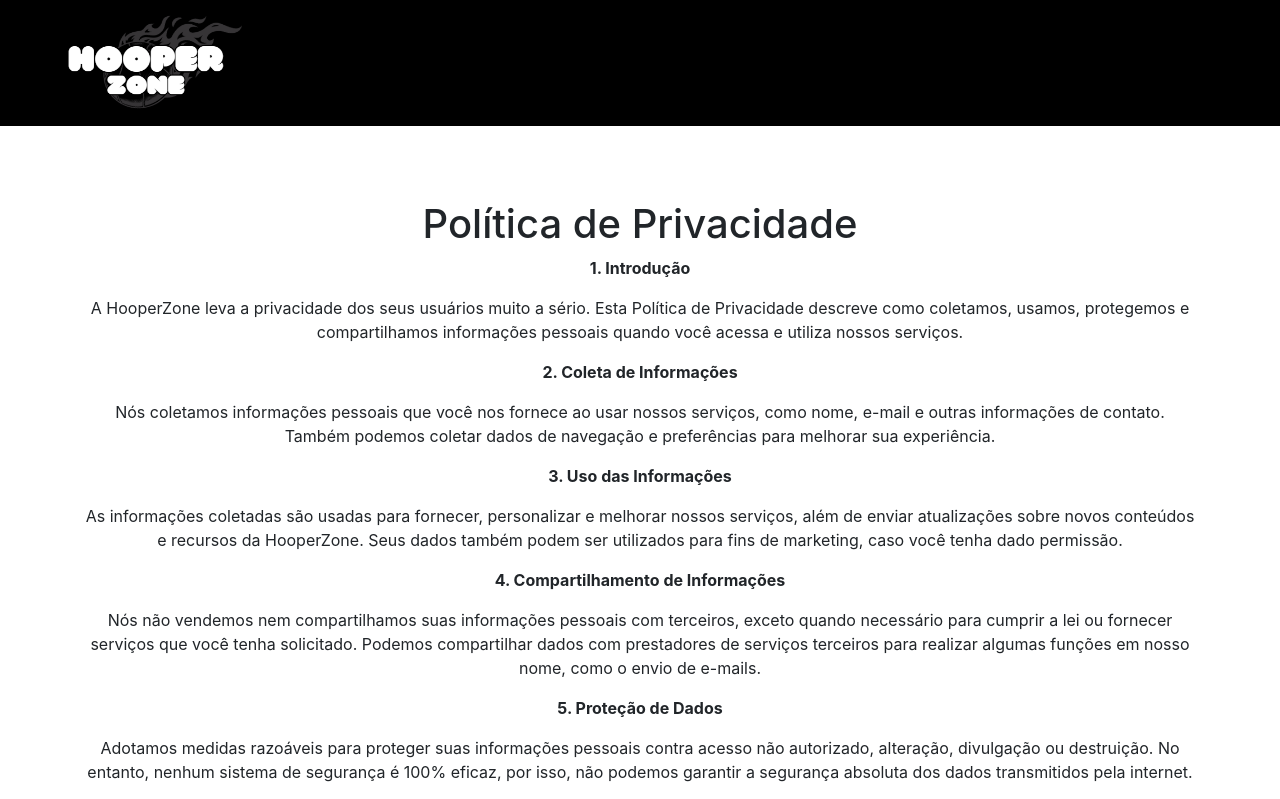
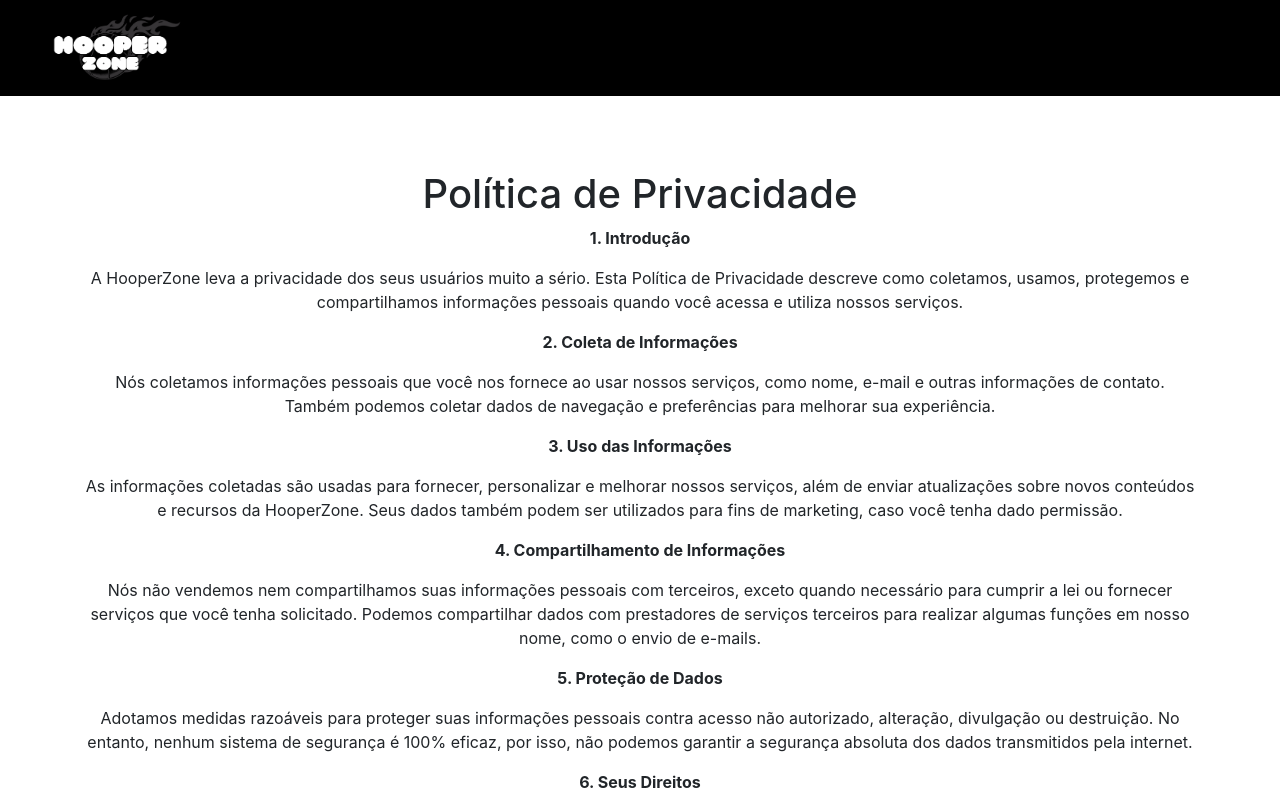
Before and after one commit to BssEric/HopperZonePage, a plain HTML site: page pp.html in a window 1280 px wide. Shown: the top 799 px of the page. Drawn offline with nearby package versions, Linux system fonts and the light colour scheme.

Commit message:
Update pp.html

```diff
--- a/pp.html
+++ b/pp.html
@@ -12,7 +12,7 @@
 <body>
     <nav class="navbar navbar-light" style="background-color: black;">
         <a class="navbar-brand" href="index.html">
-          <img src="img/logosite.png" width="275" height="100" alt="">
+          <img src="img/logosite.png" width="200" height="70" alt="">
         </a>
     </nav>
     <br>
```
